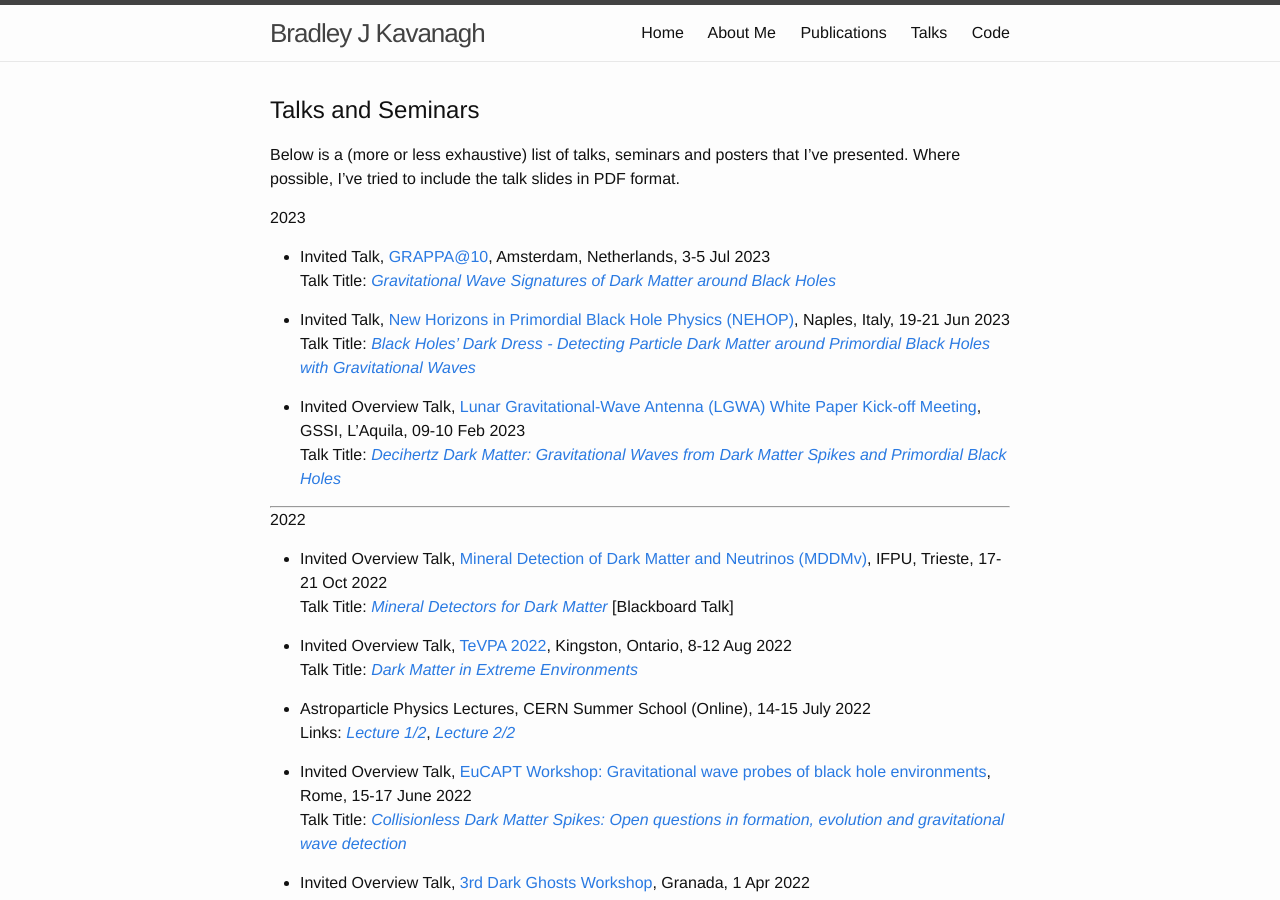
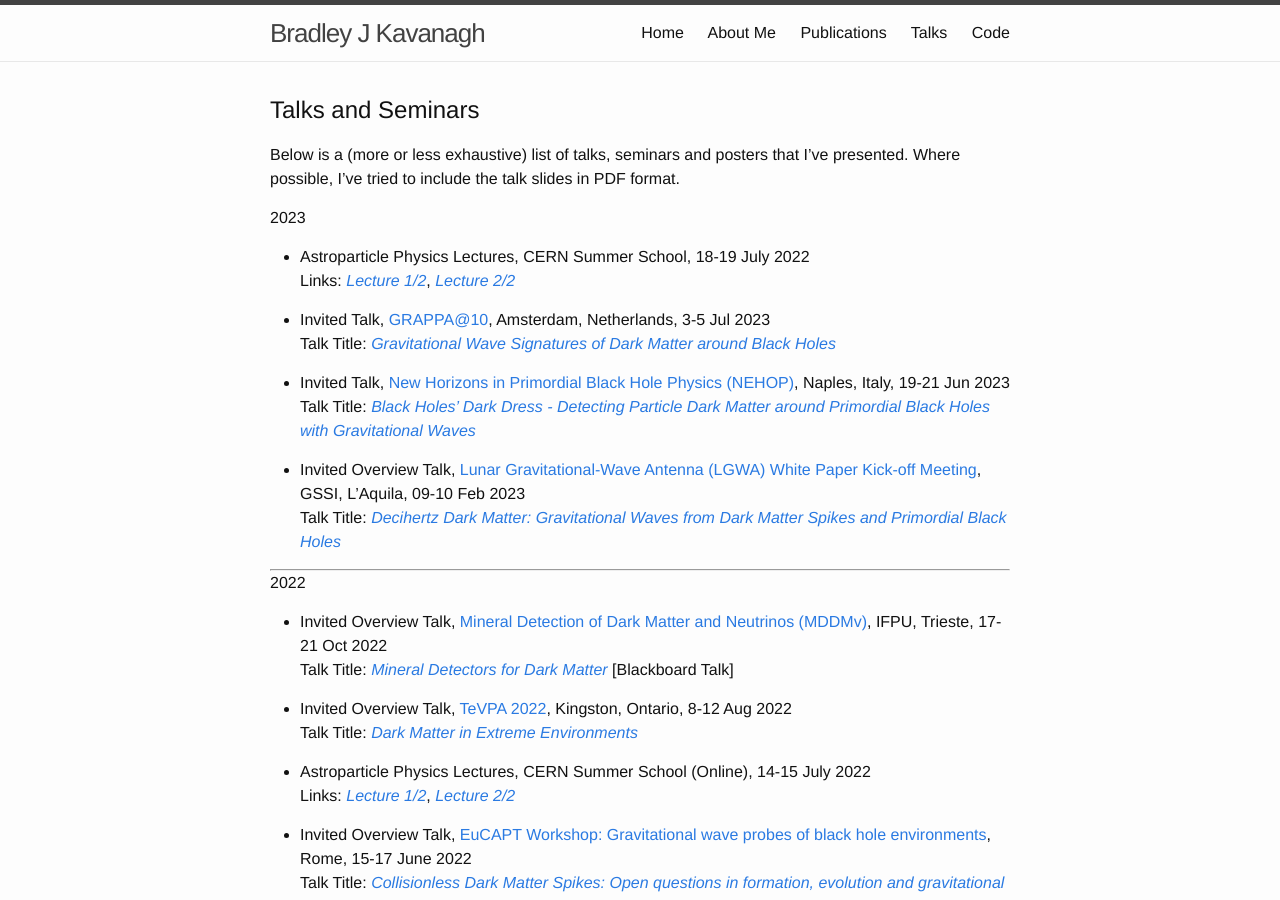
Before and after one commit to bradkav/bradkav.github.io, a Jekyll site: the page built from talks.md, in a window 1280 px wide and 900 px high. Built offline with Jekyll 4.4.1, drawn with Linux system fonts in a browser that asks for light colours.

Commit message:
Astroparticle Physics 2023

```diff
--- a/talks.md
+++ b/talks.md
@@ -10,6 +10,9 @@ weight: 4
 Below is a (more or less exhaustive) list of talks, seminars and posters that I've presented. Where possible, I've tried to include the talk slides in PDF format.
 
 #### 2023
+
+- Astroparticle Physics Lectures, CERN Summer School, 18-19 July 2022
+Links: [*Lecture 1/2*](/assets/slides/Astroparticle_CERN_summer_school_2023_Lecture1.pdf), [*Lecture 2/2*](/assets/slides/Astroparticle_CERN_summer_school_2023_Lecture2.pdf)
 
 - Invited Talk, [GRAPPA@10](https://indico.nikhef.nl/event/4325/), Amsterdam, Netherlands, 3-5 Jul 2023
 Talk Title: [*Gravitational Wave Signatures of Dark Matter around Black Holes*](/assets/slides/KAVANAGH-GRAPPA@10_2023.pdf)
```
Also changed, not shown: 2 other files.
